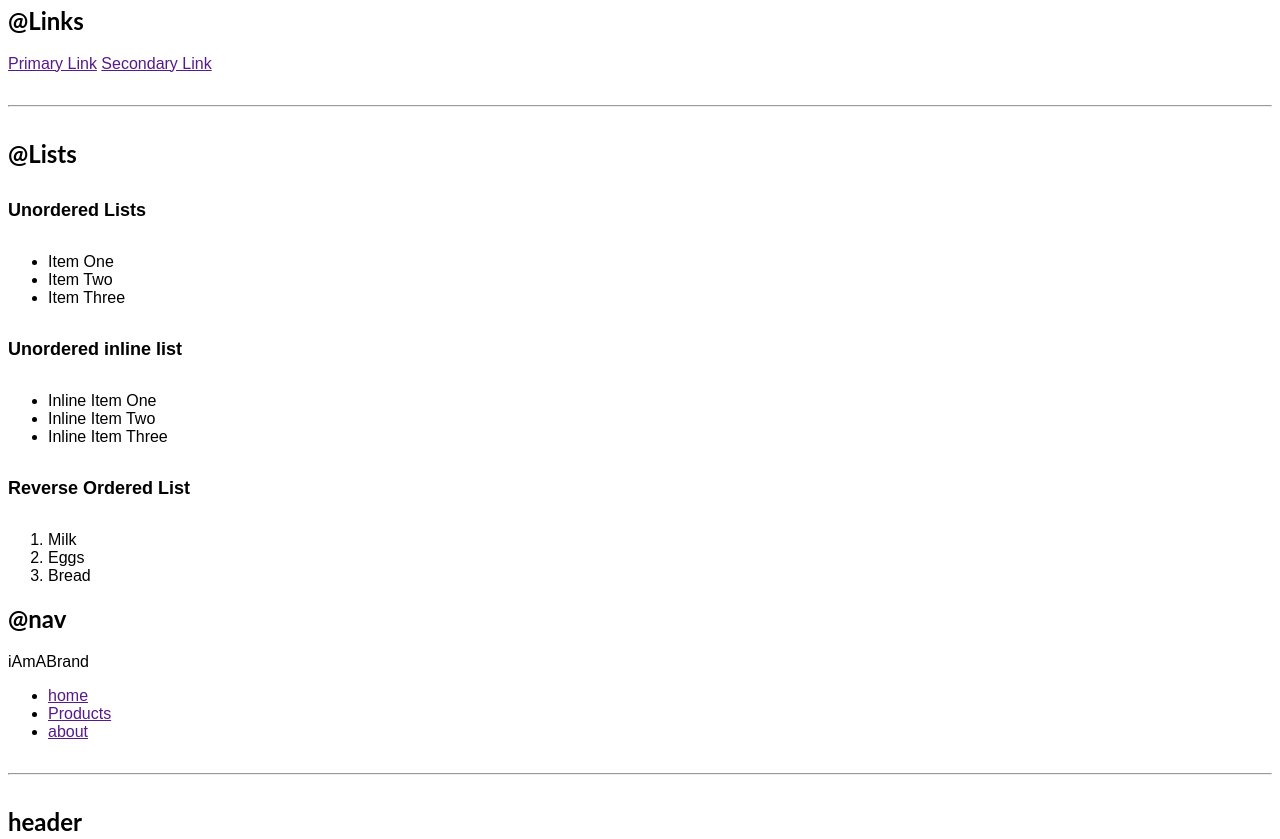
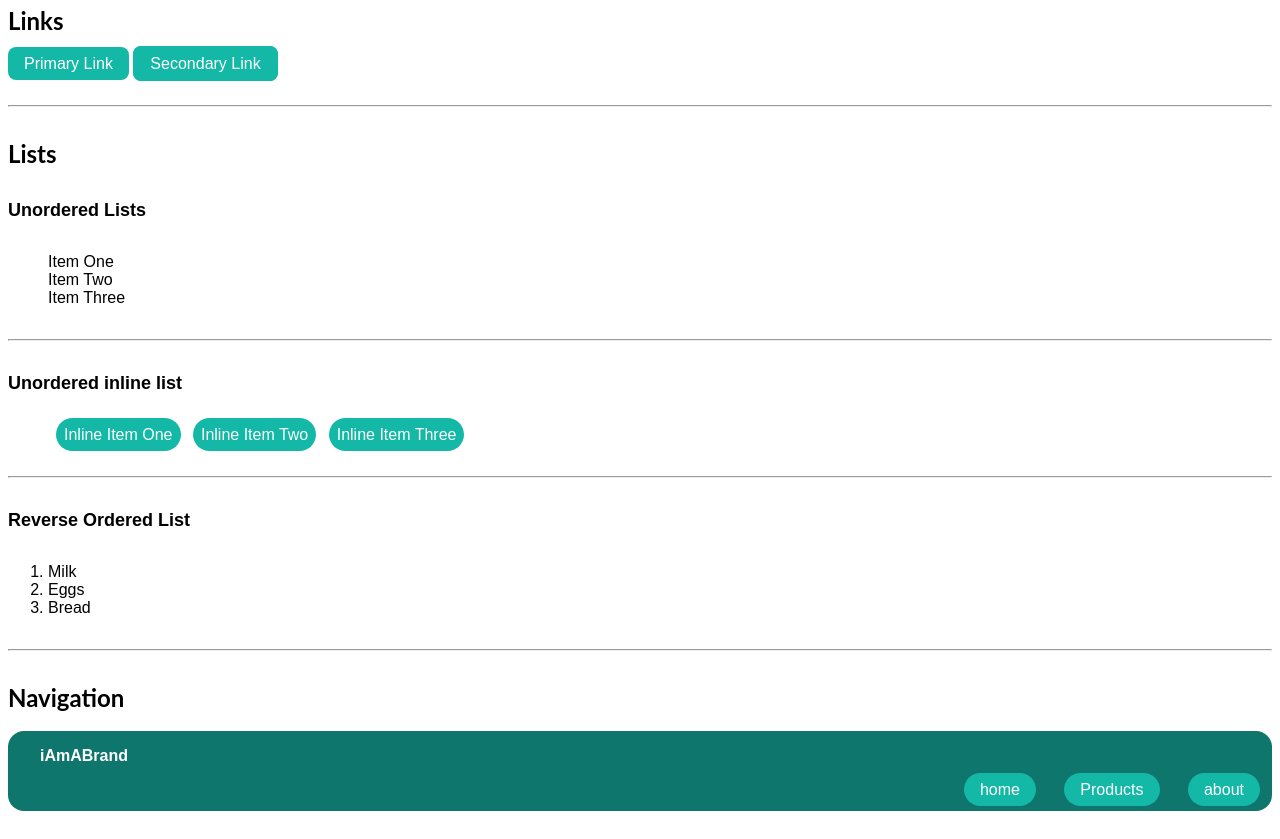
Before and after one commit to SxmrxtV/Samrat-site-one, a plain HTML site: page index.html in a window 1280 px wide. Shown: the part 780-1619 px from the top of the page. Drawn offline with Linux system fonts and the light colour scheme.

Commit message:
FEAT html changes

```diff
--- a/index.html
+++ b/index.html
@@ -21,7 +21,7 @@
 
     <hr>
 
-    <h2>@Containers</h2>
+    <h2>Containers</h2>
     <h3>Fluid Container</h3>
     <div class="container-fluid">This is a fluid container and it will go till the end of the page.</div>
 
@@ -30,47 +30,47 @@
 
     <hr>
 
-    <h2>@Links</h2>
-    <a href="">Primary Link</a>
-    <a href="">Secondary Link</a>
+    <h2>Links</h2>
+    <a class="link link-primary" href="" >Primary Link</a>
+    <a class="link link-secondary" href="https://www.wikipedia.org" >Secondary Link</a>
 
     <hr>
 
-    <h2>@Lists</h2>
+    <h2>Lists</h2>
     <h3>Unordered Lists</h3>
 
-    <ul>
+    <ul class="list-non-bullet">
         <li>Item One</li>
         <li>Item Two</li>
         <li>Item Three</li>
     </ul>
-
+<hr>
     <h3>Unordered inline list</h3>
-
-    <ul>
-        <li>Inline Item One</li>
-        <li>Inline Item Two</li>
-        <li>Inline Item Three</li>
+    <ul class="list-non-bullet">
+       <li class= "list-item-inline">Inline Item One</li>
+       <li class= "list-item-inline">Inline Item Two</li>
+        <li class="list-item-inline">Inline Item Three</li>
     </ul>
-
+<hr>
     <h3>Reverse Ordered List</h3>
     <ol>
         <li>Milk</li>
         <li>Eggs</li>
         <li>Bread</li>
     </ol>
-    <h2>@nav</h2>
-    <nav>
-        <div>iAmABrand</div>
-        <ul>
-            <li>
-                <a href="">home</a>
+<hr>
+    <h2>Navigation</h2>
+    <nav class="nav">
+        <div class="new-brand">iAmABrand</div>
+        <ul class="list-non-bullet nav-pills">
+            <li class="nav-item-inline">
+                <a class="link" href="">home</a>
             </li>
-            <li>
-                <a href="">Products</a>
+            <li class="nav-item-inline">
+                <a class="link" href="">Products</a>
             </li>
-            <li>
-                <a href="">about</a>
+            <li class="nav-item-inline">
+                <a class="link" href="">about</a>
             </li>
 
         </ul>
@@ -80,14 +80,14 @@
 
     <h2>header</h2>
 
-    <header>
-        <img src="Images\coder.svg">
-        <h1>This is a Heading inside Header</h1>
+    <header class="coder">
+        <img class="coder-img" src="Images\coder.svg">
+        <h1 class="coder-heading">Samrat Vashisht <span class="heading-inverted">Web Developer</span></h1>
     </header>
 
     <hr>
 
-    <h2>@Sections</h2>
+    <h2>Sections</h2>
     <section>
         <h3>White Section</h3>
         <p>This will have a white background</p>
@@ -101,7 +101,7 @@
 
     <hr>
 
-    <h2>@footer</h2>
+    <h2>footer</h2>
 
     <footer>
         <div>
```
